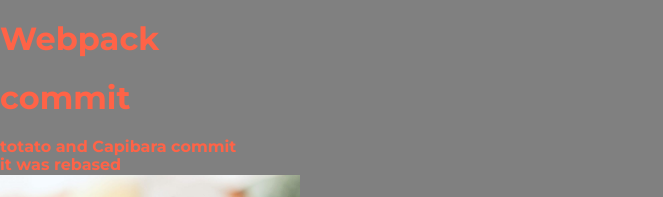
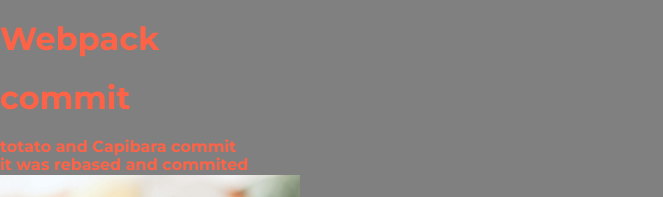
Before and after one commit to totato4/webpackLearn, a website built with webpack: page src/index.html in a window 1280 px wide. Shown: the top 197 px of the page, without its empty margins (0-663 px from the left). Built offline with nearby package versions, Linux system fonts and the light colour scheme; a web font is replaced by a local one.

Commit message:
commit totato4 index.html

```diff
--- a/src/index.html
+++ b/src/index.html
@@ -12,7 +12,7 @@
     <main>
         <h1>commit</h1>
         <div>totato and Capibara commit</div>
-        <div>it was rebased</div>
+        <div>it was rebased and commited</div>
 
         <img style="width: 300px" src="img/cat.jpg" alt="cat picture">
     </main>
```
